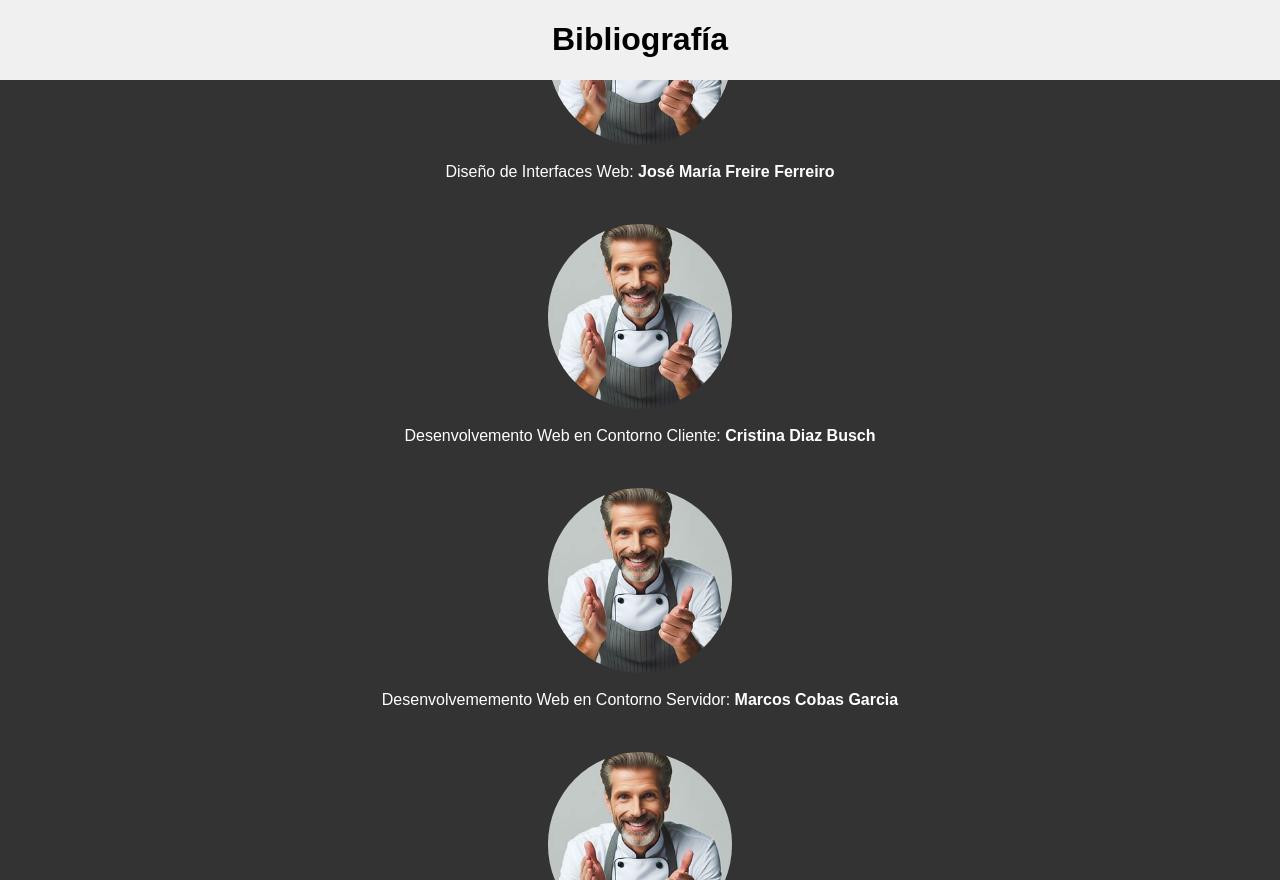
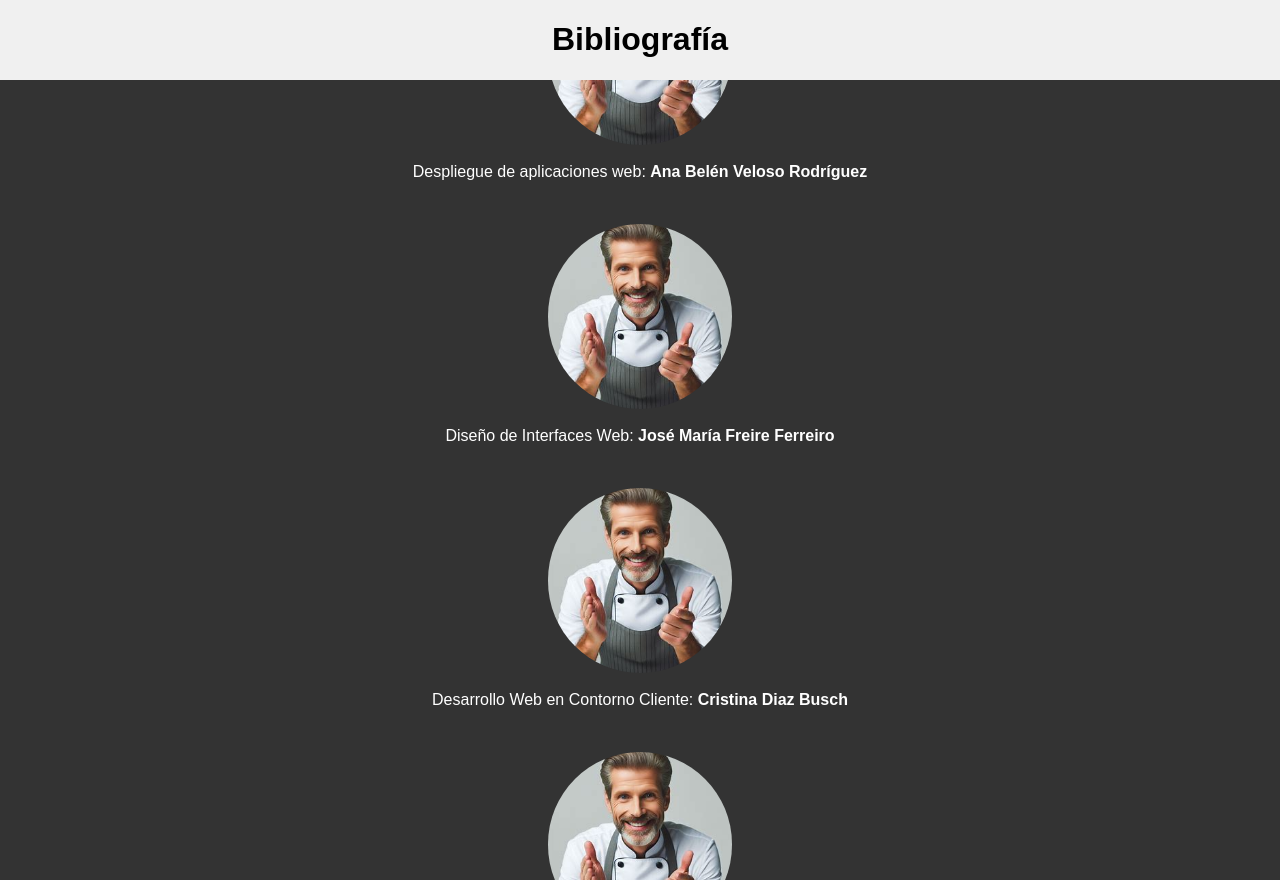
Before and after one commit to Roci79/Heladeria_nona, a Django app: page /helados/fin/ in a window 1280 px wide. Run offline with Django 5.2, Linux system fonts and the light colour scheme.

```diff
--- a/helados/templates/helados/fin.html
+++ b/helados/templates/helados/fin.html
@@ -16,28 +16,29 @@
     <div class="carousel-item">
         <img src="{% static 'helados/img/Chef.jpg' %}">
         <br>
+        <span><span>Despliegue de aplicaciones web: </span><span style="font-weight: bolder;">Ana Belén Veloso Rodríguez</span></span>
+    </div>
+    <div class="carousel-item">
+        <img src="{% static 'helados/img/Chef.jpg' %}">
+        <br>
         <span><span>Diseño de Interfaces Web: </span> <span style="font-weight: bolder;">José María Freire Ferreiro</span></span>
     </div>
     <div class="carousel-item">
         <img src="{% static 'helados/img/Chef.jpg' %}">
         <br>
-        <span><span>Desenvolvemento Web en Contorno Cliente: </span><span style="font-weight: bolder;"> Cristina Diaz Busch</span></span>
+        <span><span>Desarrollo Web en Contorno Cliente: </span><span style="font-weight: bolder;"> Cristina Diaz Busch</span></span>
     </div>
     <div class="carousel-item">
         <img src="{% static 'helados/img/Chef.jpg' %}">
         <br>
-        <span><span>Desenvolvememento Web en Contorno Servidor: </span><span style="font-weight: bolder;"> Marcos Cobas Garcia</span></span>
+        <span><span>Desarrollo Web en Contorno Servidor: </span><span style="font-weight: bolder;"> Marcos Cobas Garcia</span></span>
     </div>
     <div class="carousel-item">
         <img src="{% static 'helados/img/Chef.jpg' %}">
         <br>
-        <span><span>Despregamento de aplicacions web: </span><span style="font-weight: bolder;"> José Luis Vidal Luaces</span></span>
+        <span><span>Despliegue de aplicaciones web: </span><span style="font-weight: bolder;"> José Luis Vidal Luaces</span></span>
     </div>
-    <div class="carousel-item">
-        <img src="{% static 'helados/img/Chef.jpg' %}">
-        <br>
-        <span><span>Despregamento de aplicacions web: </span><span style="font-weight: bolder;">Ana Belén Veloso Rodríguez</span></span>
-    </div>
+
     <!-- <div class="carousel-item">
         <img src="{% static 'helados/img/chatgpt.png' %}">
         <br>
```
Also changed, not shown: db.sqlite3.
